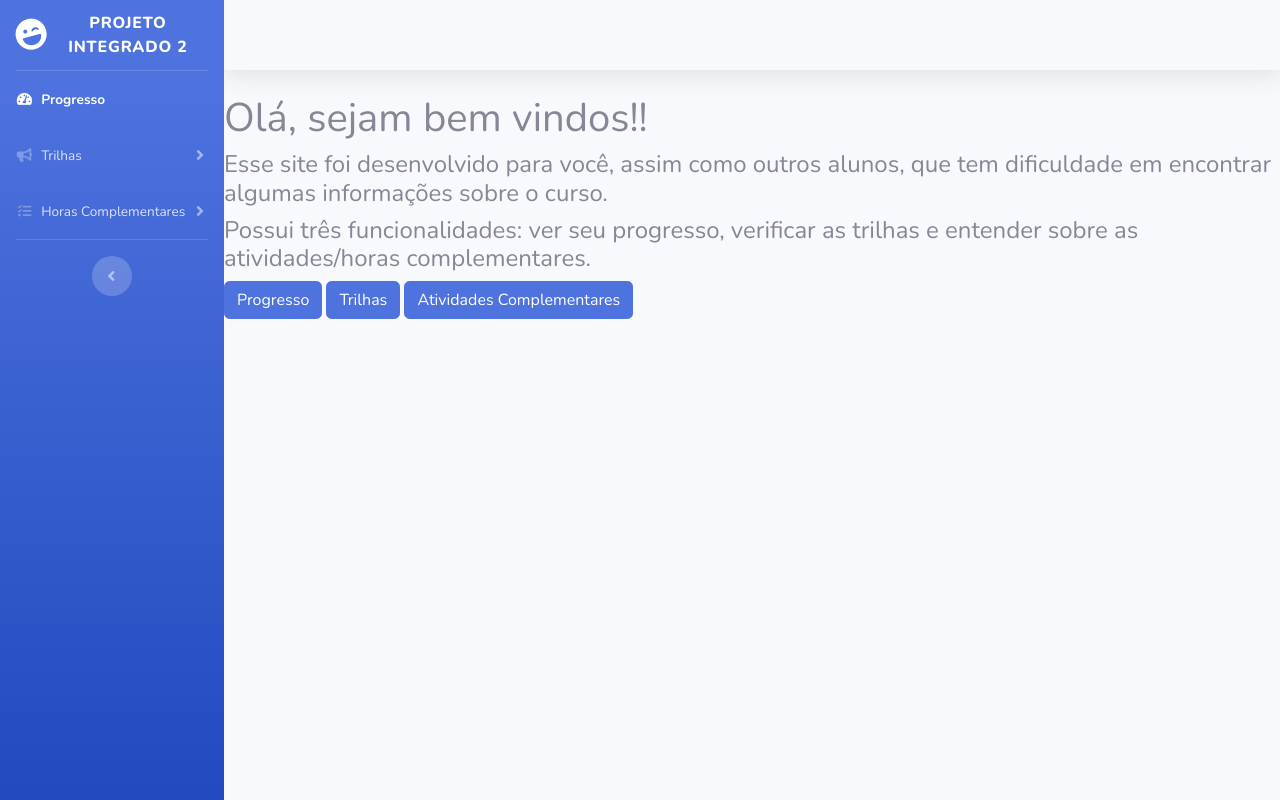
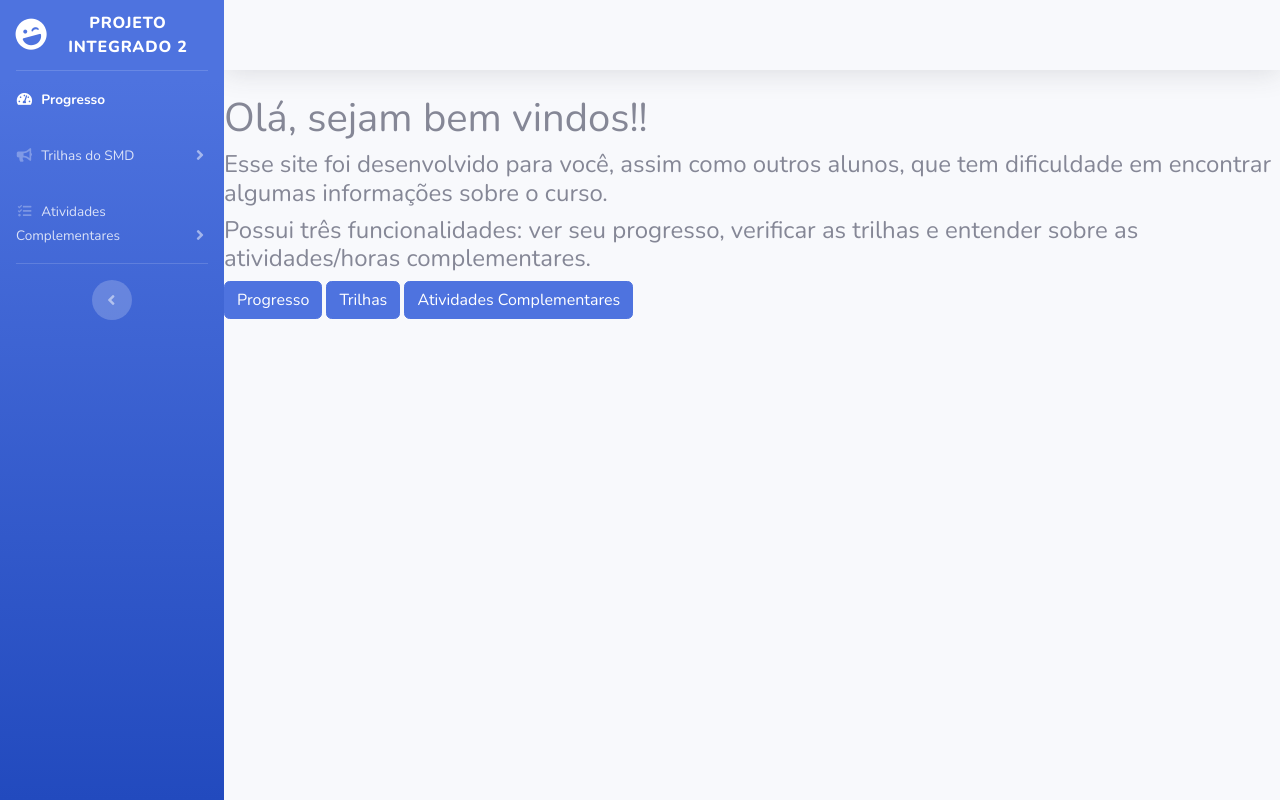
Before and after one commit to Ribas5/Projeto2-2021, a plain HTML site: page index.html in a window 1280 px wide. Drawn offline with nearby package versions, Linux system fonts and the light colour scheme.

Commit message:
Teste2 commit

```diff
--- a/index.html
+++ b/index.html
@@ -49,7 +49,7 @@
             <li class="nav-item">
                 <a class="nav-link collapsed" href="#" data-toggle="collapse" data-target="#collapseTwo" aria-expanded="true" aria-controls="collapseTwo">
                     <i class="fas fa-fw fa-bullhorn"></i>
-                    <span>Trilhas</span>
+                    <span>Trilhas do SMD</span>
                 </a>
                 <div id="collapseTwo" class="collapse" aria-labelledby="headingTwo" data-parent="#accordionSidebar">
                     <div class="bg-white py-2 collapse-inner rounded">
@@ -64,7 +64,7 @@
             <li class="nav-item">
                 <a class="nav-link collapsed" href="#" data-toggle="collapse" data-target="#collapseUtilities" aria-expanded="true" aria-controls="collapseUtilities">
                     <i class="fas fa-fw fa-tasks"></i>
-                    <span>Horas Complementares</span>
+                    <span>Atividades Complementares</span>
                 </a>
                 <div id="collapseUtilities" class="collapse" aria-labelledby="headingUtilities" data-parent="#accordionSidebar">
                     <div class="bg-white py-2 collapse-inner rounded">
```
